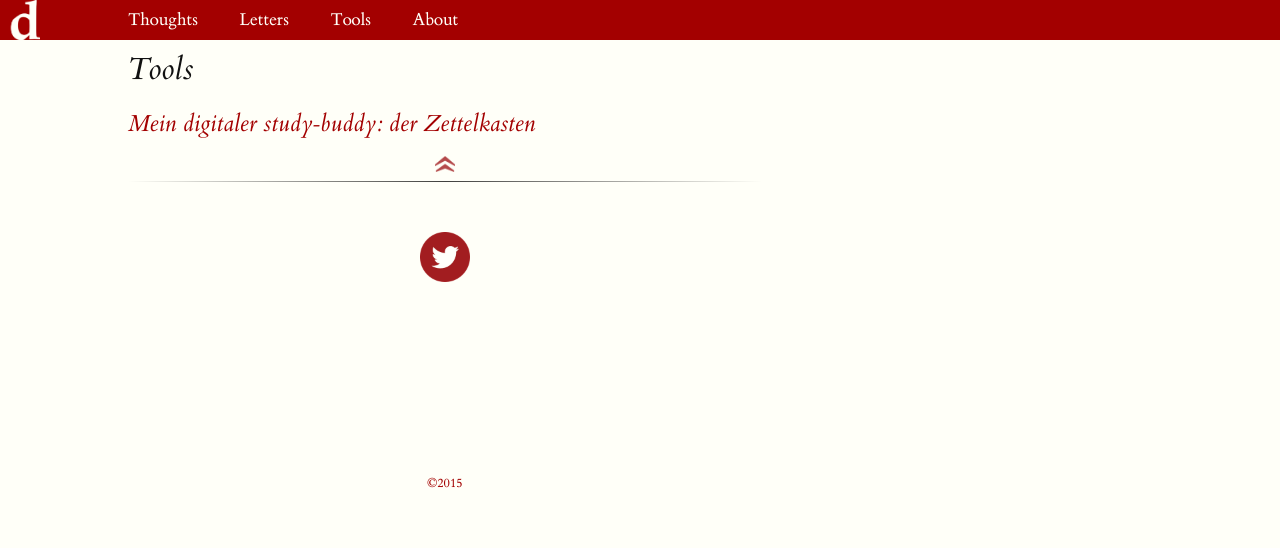
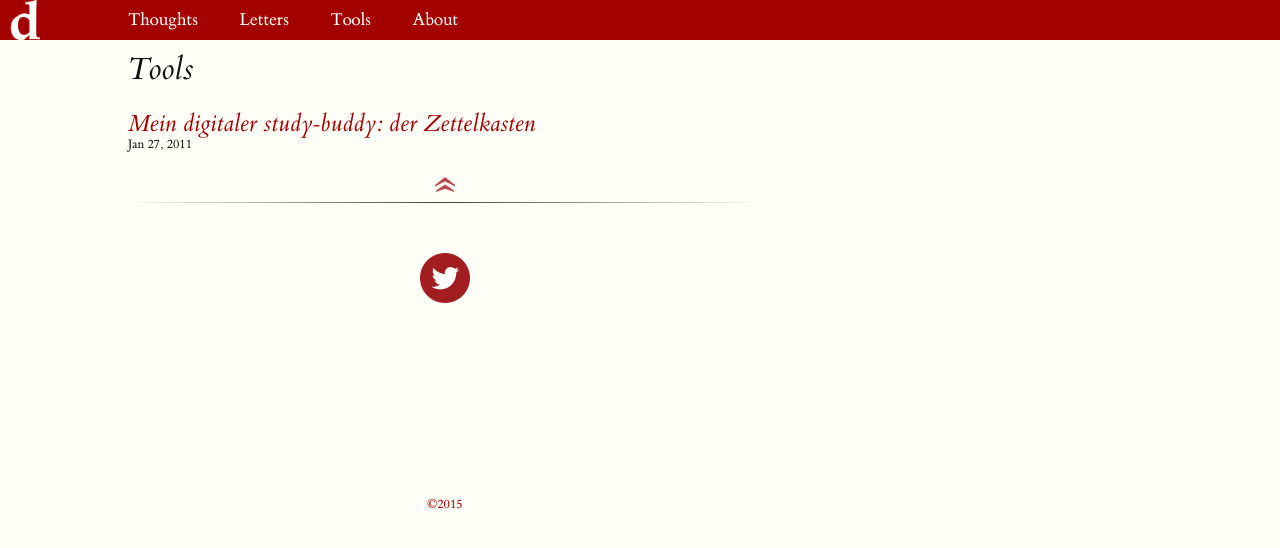
Before and after one commit to mo-tom/bkp, a Jekyll site: the page built from tools.md, in a window 1280 px wide. Shown: the top 548 px of the page. Built offline with Jekyll 4.4.1, drawn with Linux system fonts in a browser that asks for light colours.

Commit message:
meta catpages

```diff
--- a/_layouts/catpage.html
+++ b/_layouts/catpage.html
@@ -12,7 +12,10 @@
 
 {% for post in site.categories.[page.category] %}
   <h2><a href="{{ post.url }}/">{{ post.title }}</a></h2>
-  <p></p>
+  <span class="post-meta">{{ post.date | date: "%b %-d, %Y" }}</span>
+  <br>
+  <br>
+  <br>
 {% endfor %}
 
 </div>
--- a/feed.xml
+++ b/feed.xml
@@ -11,7 +11,7 @@
     <pubDate>{{ site.time | date_to_rfc822 }}</pubDate>
     <lastBuildDate>{{ site.time | date_to_rfc822 }}</lastBuildDate>
     <generator>Jekyll v{{ jekyll.version }}</generator>
-    {% for post in site.posts limit:10 %}
+    {% for post in site.posts limit:100 %}
       <item>
         <title>{{ post.title | xml_escape }}</title>
         <description>{{ post.content | xml_escape }}</description>
```
Also changed, not shown: 4 other files.
